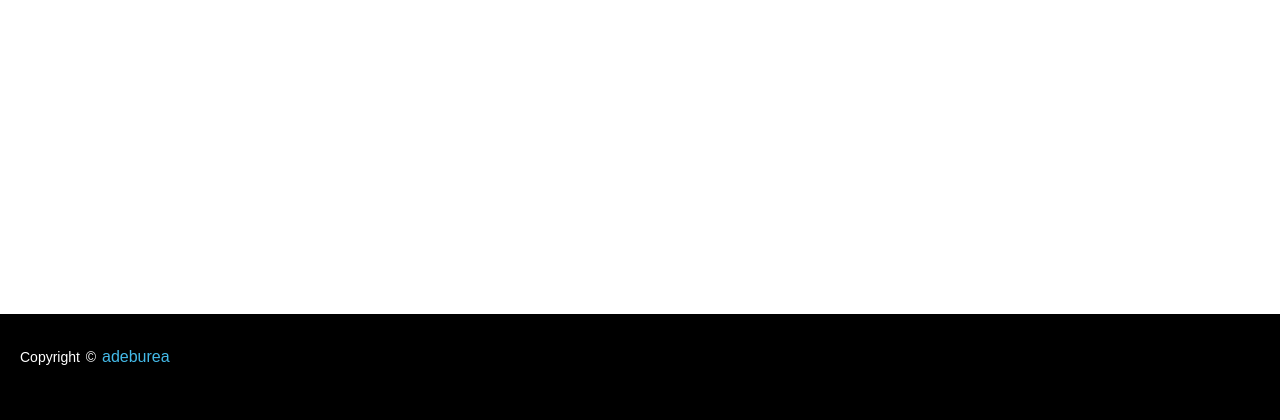
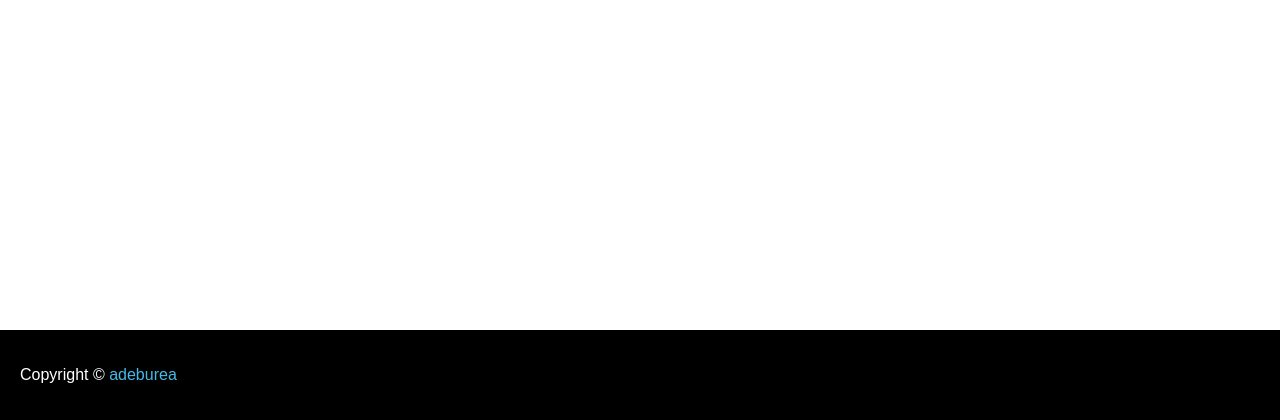
Before and after one commit to Adebureaux/camagru, a PHP site: page / in a window 1280 px wide. Shown: the part 380-800 px from the top of the page. Run offline with PHP 8.4, Linux system fonts and the light colour scheme.

Commit message:
Clear footer css

```diff
--- a/app/assets/css/style.css
+++ b/app/assets/css/style.css
@@ -205,17 +205,12 @@ input[type=file]{
 footer {
   background: #111;
   color: #fff;
+  margin-top: 10vh;
 }
 
 .footer {
   background: #000;
   padding: 20px;
-  padding-bottom: 40px;
-}
-
-.footer p {
-  font-size: 14px;
-  word-spacing: 2px;
 }
 
 .footer p a {
@@ -226,6 +221,4 @@ footer {
 
 .footer span {
   text-transform: uppercase;
-  opacity: .4;
-  font-weight: 200;
 }
```
